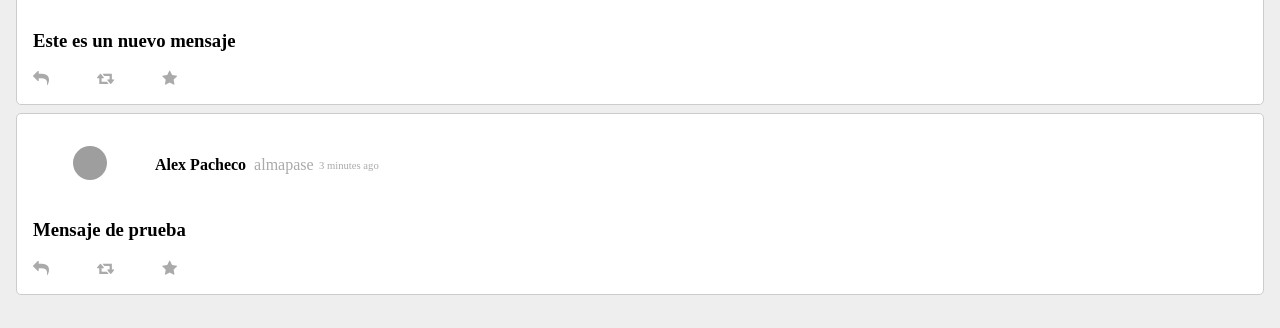
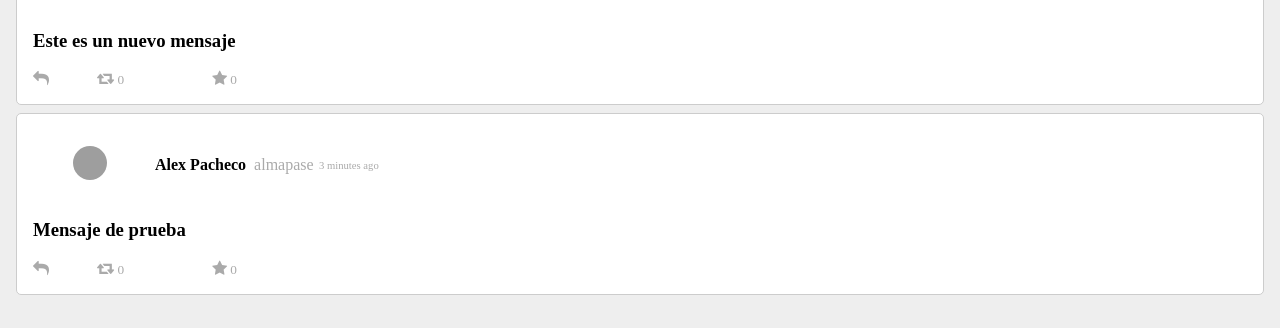
Before and after one commit to almapase/MyTwitter, a React app: page / in a window 1280 px wide. Shown: the part 230-558 px from the top of the page. Built offline with nearby package versions, Linux system fonts and the light colour scheme; grey boxes are pictures that could not be loaded.

Commit message:
Listos favoritos y retwets

```diff
--- a/src/components/Main/index.jsx
+++ b/src/components/Main/index.jsx
@@ -6,10 +6,16 @@ import InputText from '../InputText'
 import ProfileBar from '../ProfileBar'
 
 class Main extends Component {
-  constructor(){
-    super()
+  constructor(props){
+    super(props)
 
     this.state = {
+      user: Object.assign(
+        {},
+        this.props.user,
+        {retweets: []},
+        {favorites: []}
+      ),
       openText: false,
       messages: [
         {
@@ -18,7 +24,9 @@ class Main extends Component {
           picture: 'https://pbs.twimg.com/profile_images/839971293390864384/qEnJeVT-.jpg',
           displayName: 'Alex Pacheco',
           userName: 'almapase',
-          date: Date.now() - 180000
+          date: Date.now() - 180000,
+          retweets: 0,
+          favorites: 0
         },
         {
           id: uuid.v4(),
@@ -26,7 +34,9 @@ class Main extends Component {
           picture: 'https://pbs.twimg.com/profile_images/839971293390864384/qEnJeVT-.jpg',
           displayName: 'Alex Pacheco',
           userName: 'almapase',
-          date: Date.now() - 1800000
+          date: Date.now() - 1800000,
+          retweets: 0,
+          favorites: 0
         }
       ]
     }
@@ -34,6 +44,8 @@ class Main extends Component {
     this.handleSendText = this.handleSendText.bind(this)
     this.handleCloseText = this.handleCloseText.bind(this)
     this.handleOpenText = this.handleOpenText.bind(this)
+    this.handleRetweet = this.handleRetweet.bind(this)
+    this.handleFavorite = this.handleFavorite.bind(this)
   }
 
   handleSendText(event){
@@ -62,6 +74,49 @@ class Main extends Component {
     this.setState({openText: true})
   }
 
+  handleRetweet(msgId){
+    let alReadyRetweet = this.state.user.retweets.filter(rt => rt === msgId)
+
+    if (alReadyRetweet.length === 0) {
+      let messages = this.state.messages.map(msg => {
+        if (msg.id === msgId) {
+          msg.retweets++
+        }
+        return msg
+      })
+
+      let user = Object.assign({}, this.state.user)
+      user.retweets.push(msgId)
+
+      this.setState({
+        messages: messages,
+        user: user
+      })
+    }
+  }
+
+  handleFavorite(msgId){
+    let alReadyFavirited = this.state.user.favorites.filter(fav => fav === msgId)
+
+    if(alReadyFavirited.length === 0){
+      let messages = this.state.messages.map(msg => {
+        if (msg.id === msgId) {
+          msg.favorites++
+        }
+        return msg
+      })
+
+      let user = Object.assign({}, this.state.user)
+      user.favorites.push(msgId)
+
+      this.setState({
+        messages: messages,
+        user: user
+      })
+    }
+
+  }
+
   renderOpenText(){
     if (this.state.openText) {
       return (
@@ -82,7 +137,11 @@ class Main extends Component {
           onOpenText={this.handleOpenText}
         />
         {this.renderOpenText()}
-        <MessageList messages={this.state.messages} />
+        <MessageList
+          messages={this.state.messages}
+          onRetweet={this.handleRetweet}
+          onFavorite={this.handleFavorite}
+        />
       </div>
     )
   }
--- a/src/components/Message/index.jsx
+++ b/src/components/Message/index.jsx
@@ -5,6 +5,28 @@ import styles from './message.css'
 class Message extends Component {
   constructor(props){
     super(props)
+
+    this.state = {
+      pressFavorite: false,
+      pressRetweet: false
+    }
+
+    this.onPressRetweet = this.onPressRetweet.bind(this)
+    this.onPressFavorite = this.onPressFavorite.bind(this)
+  }
+
+  onPressFavorite(){
+    this.props.onFavorite()
+    this.setState({
+      pressFavorite: true
+    })
+  }
+
+  onPressRetweet(){
+    this.props.onRetweet()
+    this.setState({
+      pressRetweet: true
+    })
   }
 
   render(){
@@ -25,11 +47,19 @@ class Message extends Component {
           <div className={styles.icon}>
             <span className='fa fa-reply'></span>
           </div>
-          <div className={styles.icon}>
+          <div
+            className={(this.state.pressRetweet) ? styles.rtGreen : styles.icon}
+            onClick={this.onPressRetweet}
+          >
             <span className='fa fa-retweet'></span>
+            <span className={styles.num}>{this.props.numRetweets}</span>
           </div>
-          <div className={styles.icon}>
+          <div
+            className={(this.state.pressFavorite) ? styles.favYellow : styles.icon}
+            onClick={this.onPressFavorite}
+          >
             <span className='fa fa-star'></span>
+            <span className={styles.num}>{this.props.numFavorites}</span>
           </div>
         </div>
       </div>
--- a/src/components/Message/message.css
+++ b/src/components/Message/message.css
@@ -46,3 +46,19 @@
 .icon{
   margin-right: 3em;
 }
+
+.num{
+  font-size: 10pt;
+  margin-right: 3em;
+  margin-left: 0.25em;
+}
+
+.rtGreen{
+  color: #20883f;
+  margin-right: 3em;
+}
+
+.favYellow{
+  color: #e2c400;
+  margin-right: 3em;
+}
--- a/src/components/MessageList/index.jsx
+++ b/src/components/MessageList/index.jsx
@@ -20,6 +20,10 @@ class MessageList extends Component {
               displayName={msg.displayName}
               userName={msg.userName}
               date={msg.date}
+              numRetweets={msg.retweets}
+              numFavorites={msg.favorites}
+              onRetweet={() => this.props.onRetweet(msg.id)}
+              onFavorite={() => this.props.onFavorite(msg.id)}
             />
           )
         }).reverse()}
```
